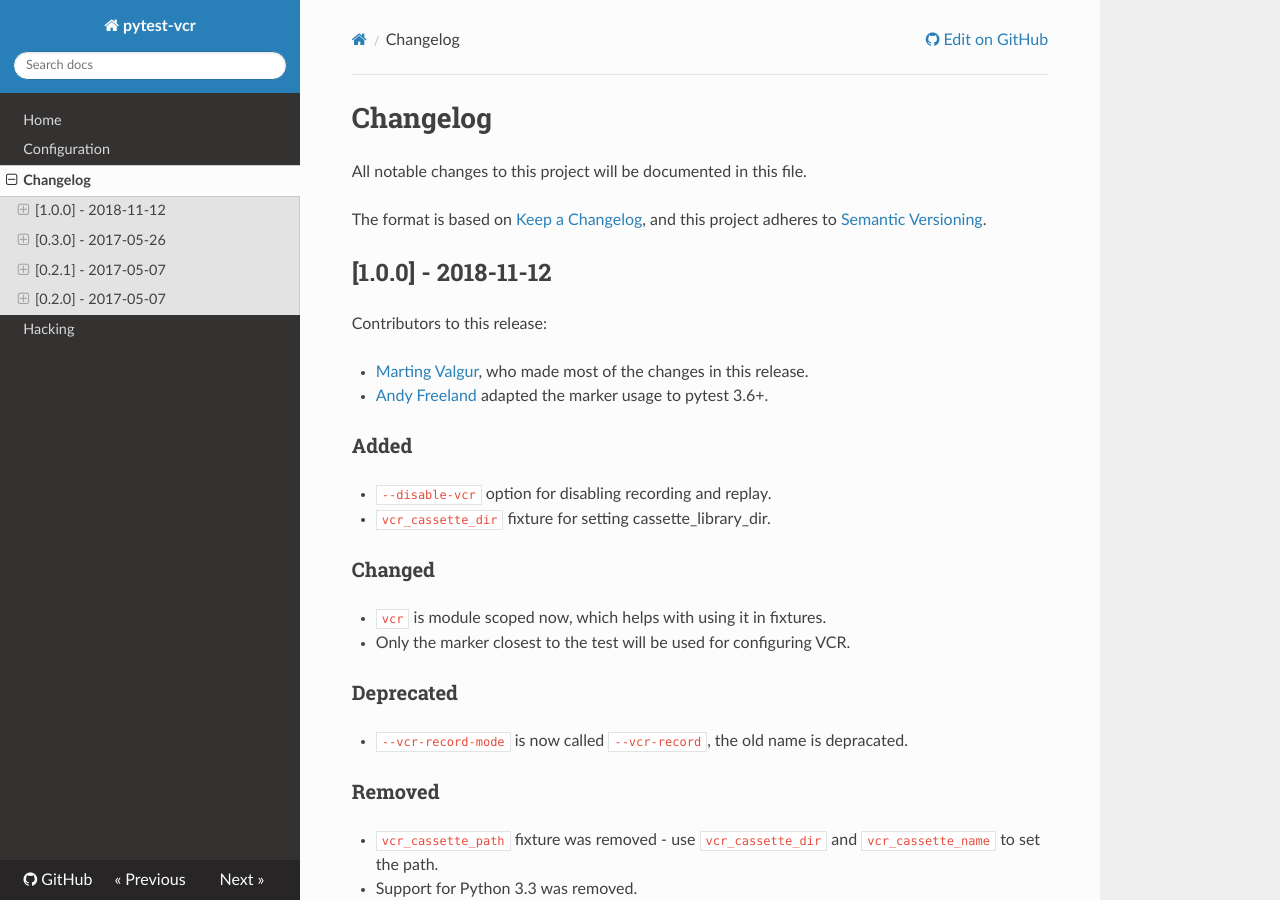
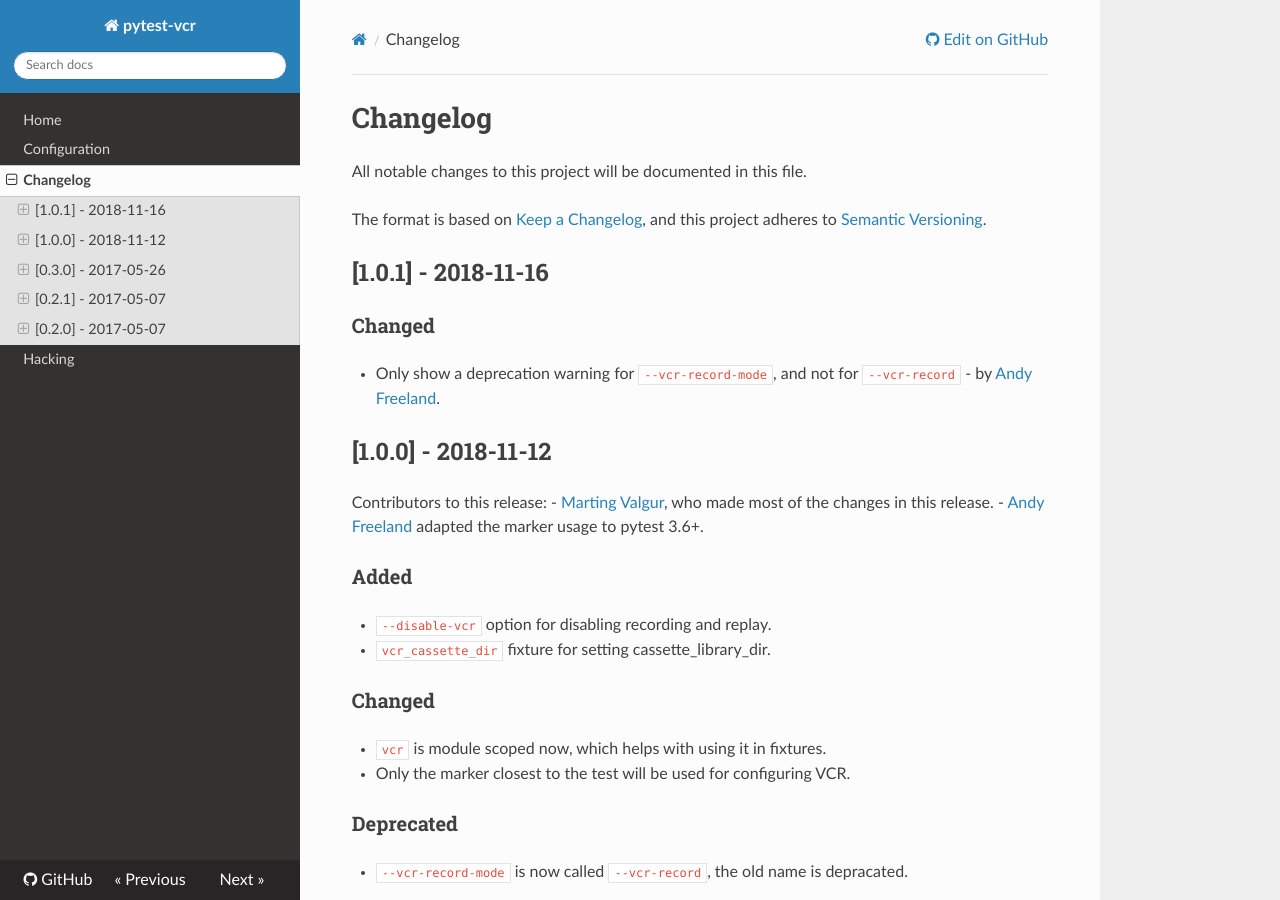
Before and after one commit to ktosiek/pytest-vcr, an MkDocs documentation site: the page built from docs/changelog.md, in a window 1280 px wide and 900 px high. Built offline with MkDocs 1.6.1, drawn with Linux system fonts in a browser that asks for light colours; nearby versions of some CDN libraries.

Commit message:
Release 1.0.1

```diff
--- a/docs/changelog.md
+++ b/docs/changelog.md
@@ -4,9 +4,12 @@
 The format is based on [Keep a Changelog](https://keepachangelog.com/en/1.0.0/),
 and this project adheres to [Semantic Versioning](https://semver.org/spec/v2.0.0.html).
 
+## [1.0.1] - 2018-11-16
+### Changed
+- Only show a deprecation warning for `--vcr-record-mode`, and not for `--vcr-record` - by [Andy Freeland](https://github.com/rouge8).
+
 ## [1.0.0] - 2018-11-12
 Contributors to this release:
-
 - [Marting Valgur](https://github.com/valgur), who made most of the changes in this release.
 - [Andy Freeland](https://github.com/rouge8) adapted the marker usage to pytest 3.6+.
 
--- a/setup.py
+++ b/setup.py
@@ -13,7 +13,7 @@
 
 setup(
     name='pytest-vcr',
-    version='1.0.0',
+    version='1.0.1',
     author='Tomasz Kontusz',
     author_email='tomasz.kontusz@gmail.com',
     maintainer='Tomasz Kontusz',
```
